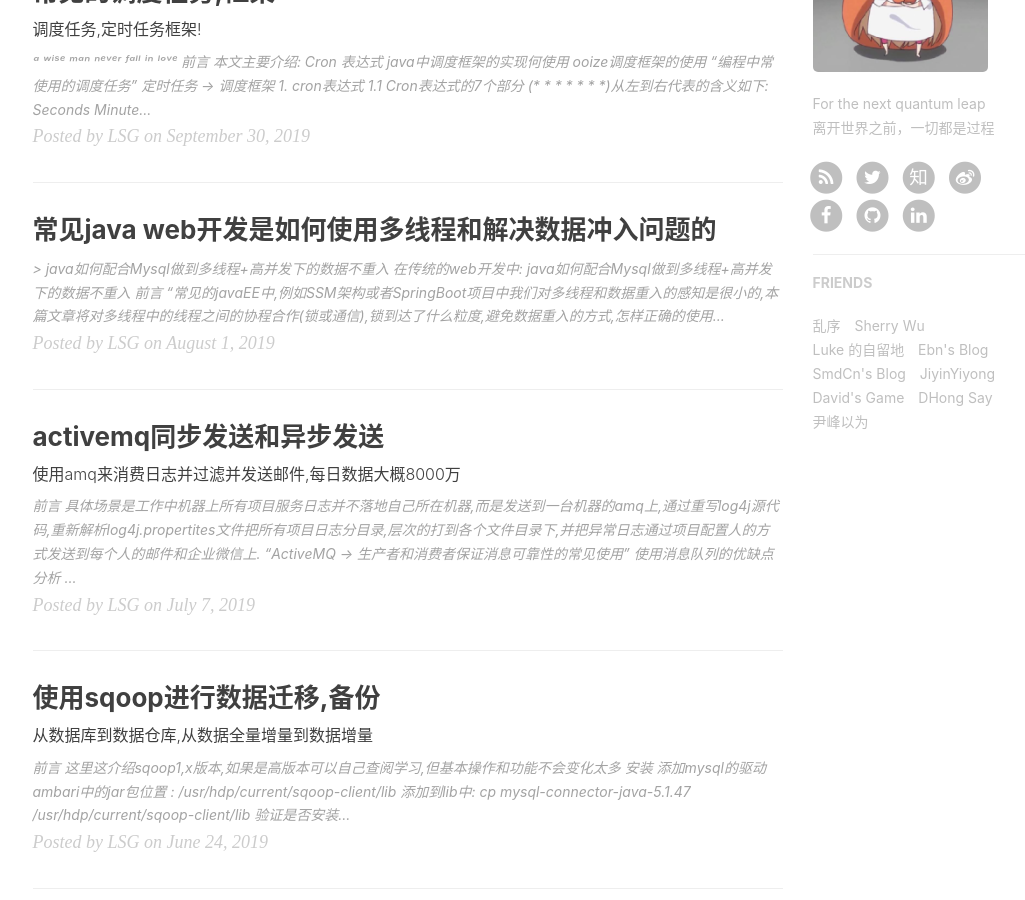
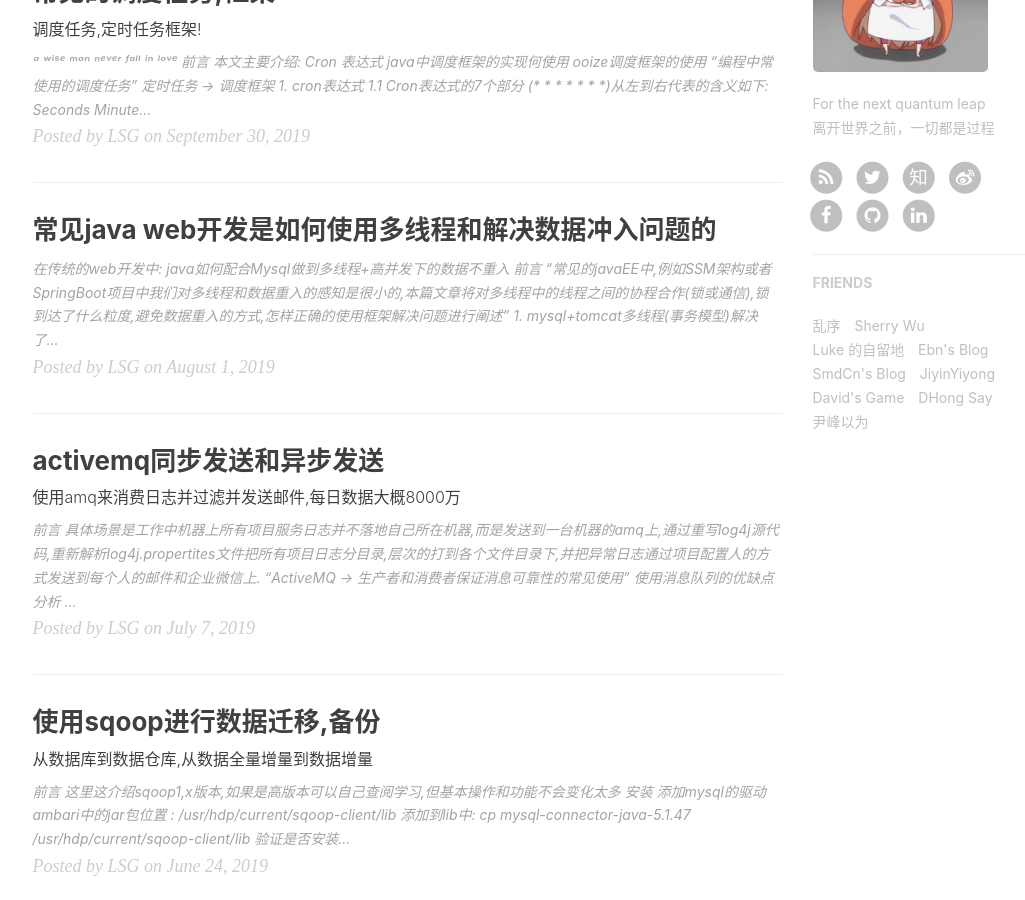
Before and after one commit to githubdingyun/githubdingyun.github.io, a Jekyll site: the page built from index.html, in a window 1280 px wide and 900 px high, scrolled down 730 px. Shown: the whole window, without its empty margins (135-1160 px from the left). Built offline with Jekyll 4.4.1, drawn with Linux system fonts in a browser that asks for light colours; nearby versions of some CDN libraries; the list of posts is cut into pages by our own code; comment, search, counter and statistics services are not loaded.

Commit message:
update blogs

```diff
--- a/_posts/2019/2019-08-01-how-java-multithreading-reentry-problem .md
+++ b/_posts/2019/2019-08-01-how-java-multithreading-reentry-problem .md
@@ -16,17 +16,17 @@ tags:
 
 
 
->
 
-# > java如何配合Mysql做到多线程+高并发下的数据不重入
+>  在传统的web开发中: java如何配合Mysql做到多线程+高并发下的数据不重入
 
-> 在传统的web开发中: java如何配合Mysql做到多线程+高并发下的数据不重入
 
-## 前言
+
+#### 前言
 
 "常见的javaEE中,例如SSM架构或者SpringBoot项目中我们对多线程和数据重入的感知是很小的,本篇文章将对多线程中的线程之间的协程合作(锁或通信),锁到达了什么粒度,避免数据重入的方式,怎样正确的使用框架解决问题进行阐述"
 
-### mysql+tomcat多线程(事务模型)解决了的数据重入问题
+### 1. mysql+tomcat多线程(事务模型)解决了的数据重入问题
+
 现在常见的javaEE开发一般是使用 tomcat+(框架)+ mysql 来完成多线程之间数据不重入问题的,tomcat解决了多线程模型,并封装好nio,而mysql作为存储数据的工具,则解决了多线程模型下数据安全的问题.
 
 
@@ -34,11 +34,11 @@ tags:
 
 使用这两个框架组合,并合理使用事务和update锁能够使(当这两个组件运行正常时),达到金融级软件的操作,并能够更合理充分的使用服务器资源(合理且小的锁粒度和数据结构)
 
-### 存储在MySQL中的数据重入问题
+### 2. 存储在MySQL中的数据重入问题
 
 我们先要知道mysql默认事务不会出现和会出现的问题
 
-#### mysql inodb 默认事务隔离条件
+#### 2.1 mysql inodb 默认事务隔离条件
 默认情况下mysql 事务的隔离级别是可重复读,在多线程操作下不会出现脏读,第一类丢失更新,第二类丢失更新的问题
 但是会出现幻读的问题
 
@@ -74,24 +74,25 @@ REPEATABLE READ隔离机制就能解决
 ![image.png](https://cdn.nlark.com/yuque/0/2019/png/152121/1576670907652-34f74233-afdb-42e2-9954-2a8b40b947c1.png#align=left&display=inline&height=723&name=image.png&originHeight=723&originWidth=1163&size=72853&status=done&style=none&width=1163)
 
 
-### 存储在JAVA中的数据重入问题
-#### 被重入的是全局变量
+### 3. 存储在JAVA中的数据重入问题
+#### 3.1 被重入的是全局变量
+
     当一些全局数据要被多线程操作的时候,就会出现数据重入,导致结果没有向预期结果发生
 
     对于这些数据,优先使用原子类或线程安全的集合类(他们的粒度小,并且使用乐观锁)
 
-#### 被重入的是一段业务操作
+#### 3.2 被重入的是一段业务操作
     当需要的锁的条件比较复杂时,使用串行锁关键字(注意保证业务情况下粒度尽可能小)或外部数据结构解决(redis+锁 / mysql + 锁)避免数据重入
 
 
-#### java解决数据重入的方式 图解:
+#### 3.3 java解决数据重入的方式 图解:
 
 
 
 ![存储在jvm的数据重入问题.png](https://cdn.nlark.com/yuque/0/2019/png/152121/1576724747047-c6397a1b-466b-48a7-8992-ae1343014e84.png#align=left&display=inline&height=1758&name=%E5%AD%98%E5%82%A8%E5%9C%A8jvm%E7%9A%84%E6%95%B0%E6%8D%AE%E9%87%8D%E5%85%A5%E9%97%AE%E9%A2%98.png&originHeight=1758&originWidth=1639&size=260911&status=done&style=none&width=1639)
 
-### 思考:多线程/进程解决了什么问题,出现了什么问题?
-#### 解决了:
+### 4. 思考:多线程/进程解决了什么问题,出现了什么问题?
+#### 4.1解决了:
 
 - 更充分使用服务器资源:  包括 磁盘io,网络io,内存,cpu etc
 
```
Also changed, not shown: other parts of _posts/2019/2019-08-01-how-java-multithreading-reentry-problem .md (+2 -2 lines).
